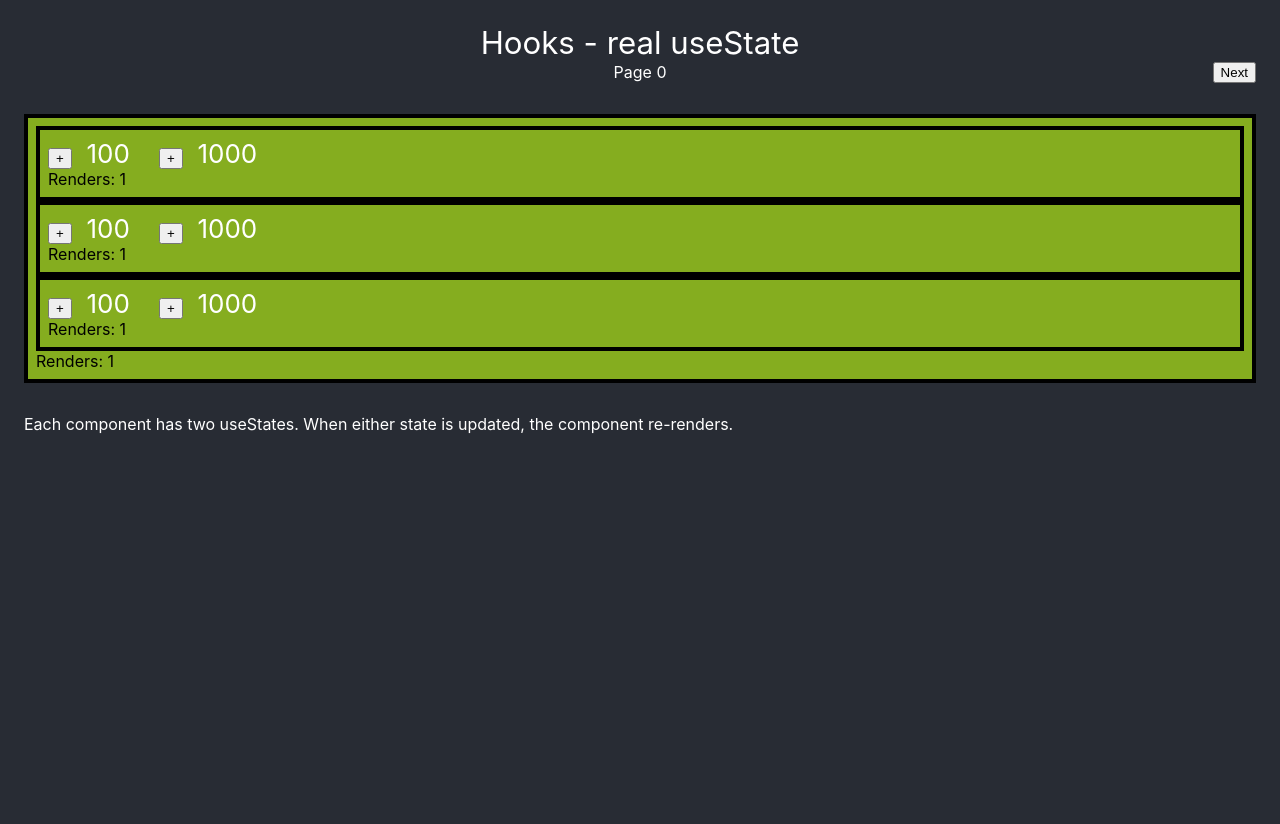
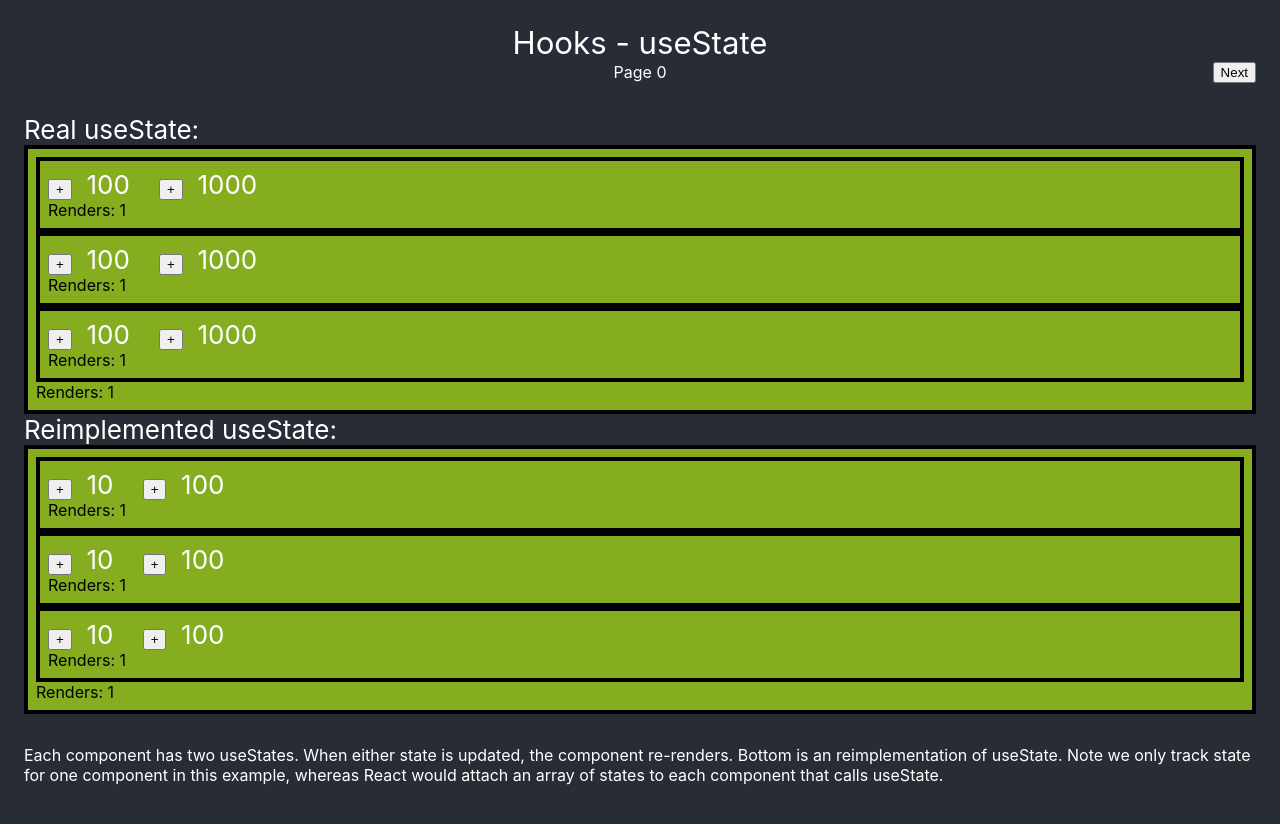
Before and after one commit to p-sun/react-hooks-from-scratch, a React (Create React App) app in the folder my-app/: page / in a window 1280 px wide. Shown: the top 824 px of the page. Built offline with nearby package versions, Linux system fonts and the light colour scheme.

Commit message:
cleanup: Move both useRef components onto the same page.

```diff
--- a/my-app/src/MainApp/MainApp.tsx
+++ b/my-app/src/MainApp/MainApp.tsx
@@ -2,8 +2,7 @@ import { HooksFromScratch } from '../Pages/HooksFromScratch';
 import { ProductsList } from '../Pages/ProductsList';
 import { ReactBasics1, ReactBasics2 } from '../Pages/ReactBasics';
 import { useState } from 'react';
-import { Hooks1UseState } from '../Pages/Hooks1UseState';
-import Hooks1UseStateFake from '../Pages/Hooks1UseStateFake';
+import Hooks1UseState from '../Pages/Hooks1UseState';
 import Hooks2UseRef from '../Pages/Hooks2UseRef';
 
 type Page = {
@@ -14,17 +13,13 @@ type Page = {
 
 const pages: Page[] = [
   {
-    title: 'Hooks - real useState',
-    description:
-      'Each component has two useStates. When either state is updated, the component re-renders.',
+    title: 'Hooks - useState',
+    description: `Each component has two useStates. When either state is updated, the component re-renders.
+
+    Bottom is an reimplementation of useState. Note we only track state
+      for one component in this example, whereas React would attach an array of states
+      to each component that calls useState.`,
     component: Hooks1UseState,
-  },
-  {
-    title: 'Hooks - useState from scratch',
-    description: `Reimplement useState to understand how it works.
-    Note we only track state for one component in this example, whereas React
-    would attach an array of states to each component that calls useState.`,
-    component: Hooks1UseStateFake,
   },
   {
     title: 'Hooks - useRef',
--- a/my-app/src/Pages/Hooks1UseState.tsx
+++ b/my-app/src/Pages/Hooks1UseState.tsx
@@ -1,7 +1,19 @@
 import { useState } from 'react';
 import { RenderCounter } from '../MainApp/RenderCounter';
+import { Hooks1UseStateFake } from './Hooks1UseStateFromScratch';
 
-export function Hooks1UseState() {
+export default function App() {
+  return (
+    <>
+      Real useState:
+      <Hooks1UseState />
+      Reimplemented useState:
+      <Hooks1UseStateFake />
+    </>
+  );
+}
+
+function Hooks1UseState() {
   return (
     <RenderCounter>
       <DoubleCounter />
--- a/my-app/src/Pages/Hooks1UseStateFake.tsx
+++ b/my-app/src/Pages/Hooks1UseStateFromScratch.tsx
@@ -6,7 +6,7 @@ let _index = -999;
 // Only track state for one component in this example.
 let _allStates: { [nodeId: string]: unknown[] } = {};
 
-export default function Hooks1UseStateFake() {
+export function Hooks1UseStateFake() {
   _allStates = {}; // Set in React infra
 
   return (
```
